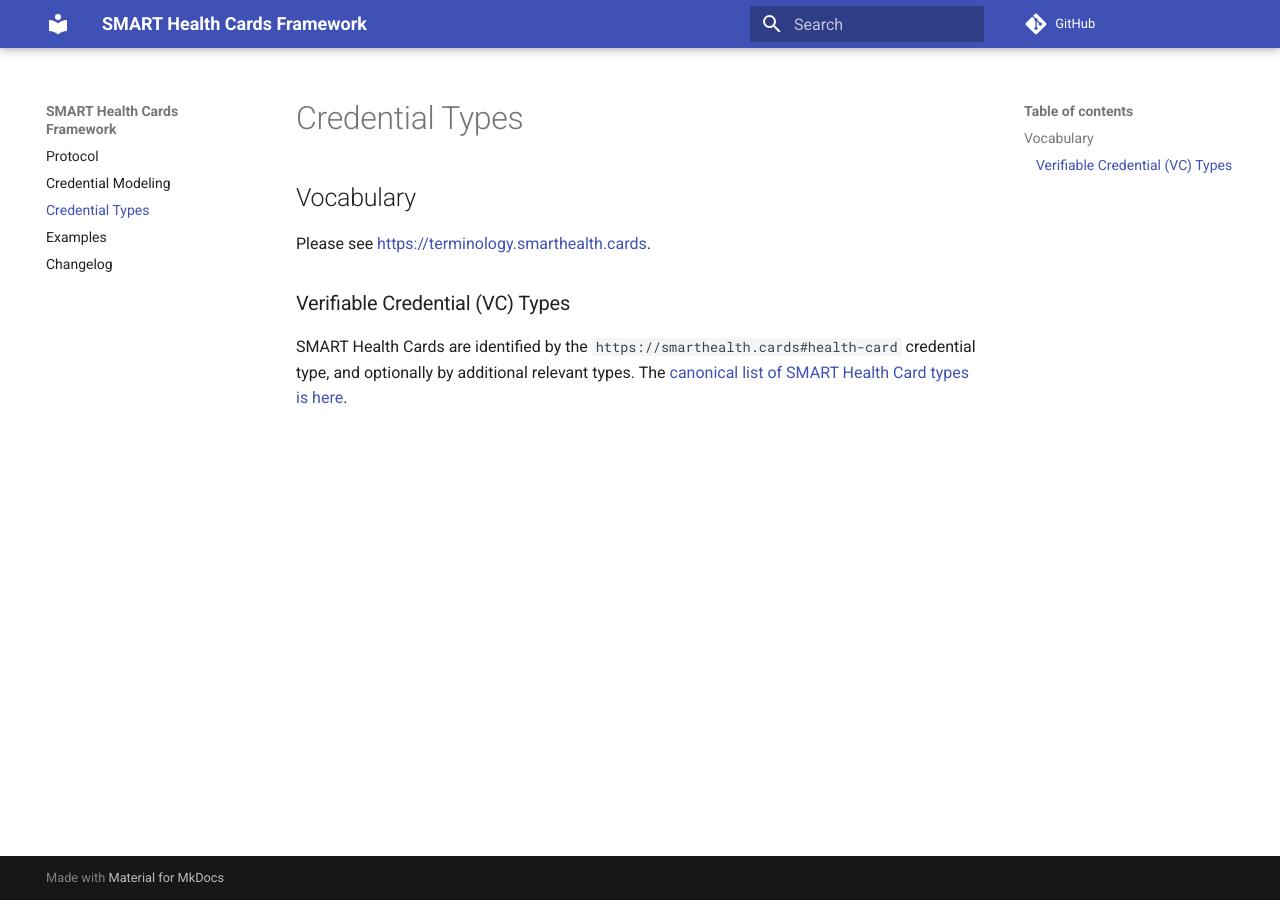
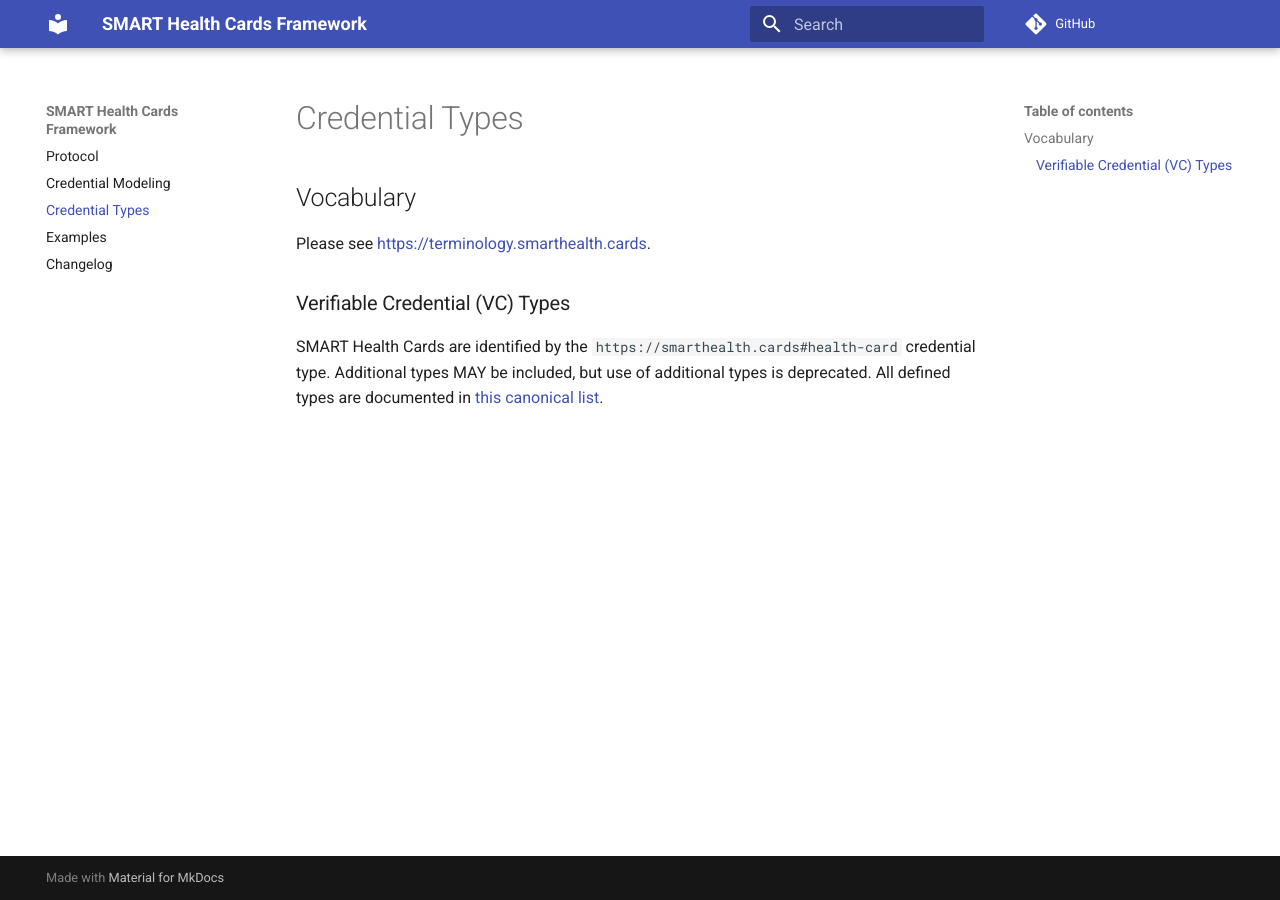
Before and after one commit to smart-on-fhir/health-cards, an MkDocs documentation site: the page built from docs/vocabulary.md, in a window 1280 px wide. Built offline with MkDocs 1.6.1 and Material for MkDocs 9.7.7, drawn with Linux system fonts in a browser that asks for light colours; comment, search, counter and statistics services are not loaded.

```diff
--- a/docs/vocabulary.md
+++ b/docs/vocabulary.md
@@ -4,4 +4,7 @@ Please see <https://terminology.smarthealth.cards>.
 
 ## Verifiable Credential (VC) Types
 
-SMART Health Cards are identified by the `https://smarthealth.cards#health-card` credential type, and optionally by additional relevant types. The [canonical list of SMART Health Card types is here](https://terminology.smarthealth.cards/CodeSystem-health-card.html).
+SMART Health Cards are identified by the `https://smarthealth.cards#health-card`
+credential type. Additional types MAY be included, but use of additional types
+is deprecated. All defined types are documented in [this canonical
+list](https://terminology.smarthealth.cards/CodeSystem-health-card.html).
```
Also changed, not shown: docs/changelog.md (+1 -1 lines), docs/index.md (+21 -19 lines), 2 other files.
